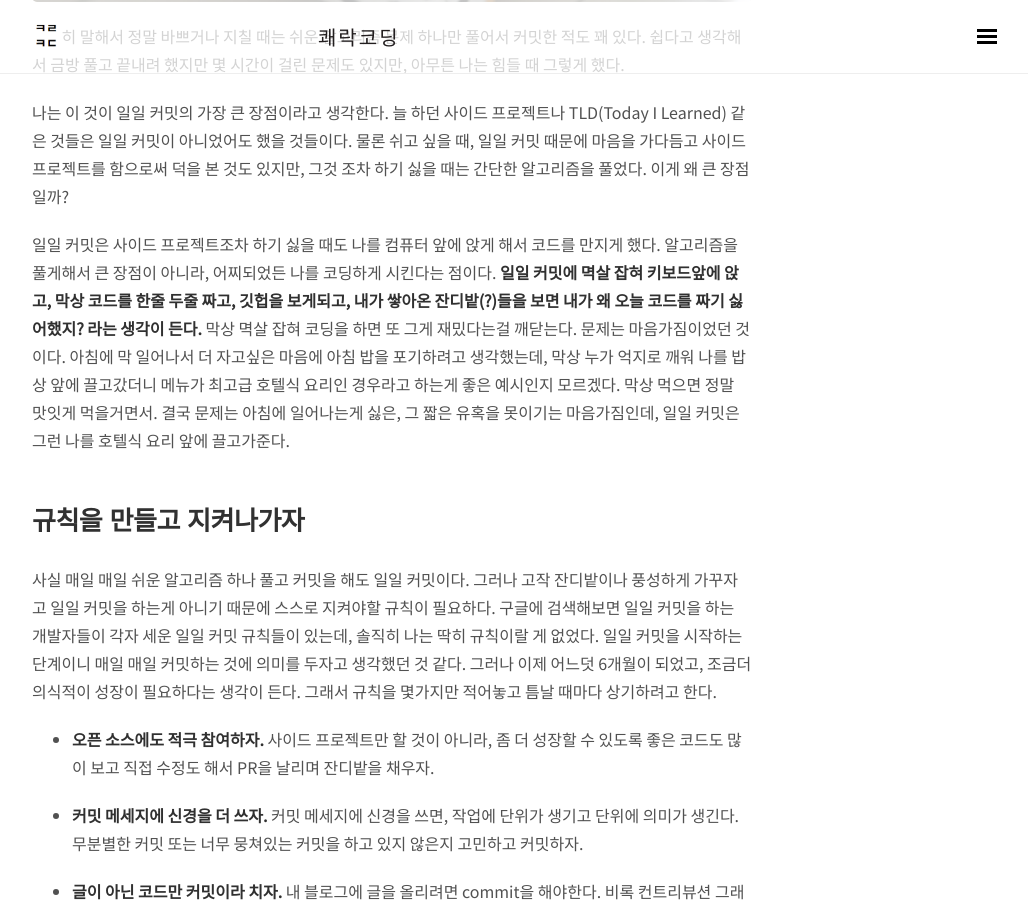
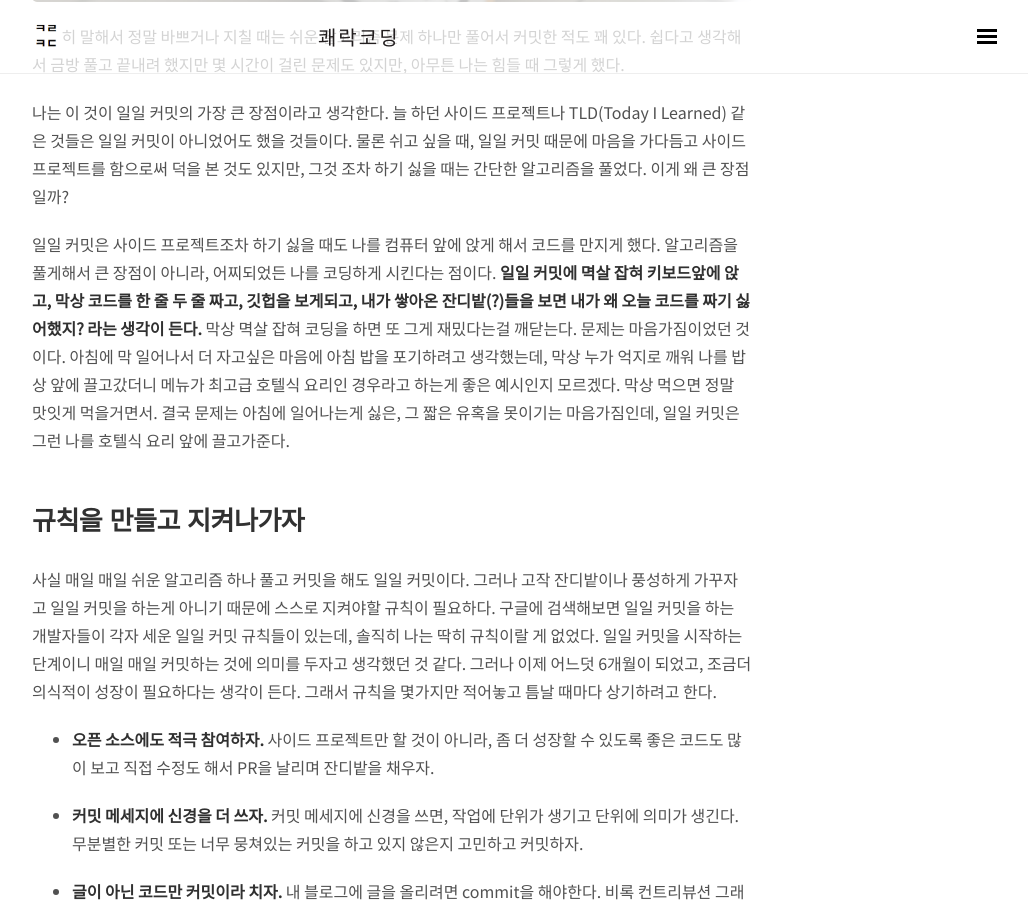
Before and after one commit to wooooooak/wooooooak.github.io, a Jekyll site: the page built from _posts/2018-12-2-일일커밋회고.md, in a window 1280 px wide and 900 px high, scrolled down 2269 px. Shown: the whole window, without its empty margins (248-1276 px from the left). Built offline with Jekyll 4.4.1, drawn with Linux system fonts in a browser that asks for light colours; nearby versions of some CDN libraries; some web fonts are replaced; comment, search, counter and statistics services are not loaded.

Commit message:
오탈자 수정

```diff
--- a/_posts/2018-12-2-일일커밋회고.md
+++ b/_posts/2018-12-2-일일커밋회고.md
@@ -27,7 +27,7 @@ comments: true
 
 나는 이 것이 일일 커밋의 가장 큰 장점이라고 생각한다. 늘 하던 사이드 프로젝트나 TLD(Today I Learned) 같은 것들은 일일 커밋이 아니었어도 했을 것들이다. 물론 쉬고 싶을 때, 일일 커밋 때문에 마음을 가다듬고 사이드프로젝트를 함으로써 덕을 본 것도 있지만, 그것 조차 하기 싫을 때는 간단한 알고리즘을 풀었다. 이게 왜 큰 장점일까?
 
-일일 커밋은 사이드 프로젝트조차 하기 싫을 때도 나를 컴퓨터 앞에 앉게 해서 코드를 만지게 했다. 알고리즘을 풀게해서 큰 장점이 아니라, 어찌되었든 나를 코딩하게 시킨다는 점이다. **일일 커밋에 멱살 잡혀 키보드앞에 앉고, 막상 코드를 한줄 두줄 짜고, 깃헙을 보게되고, 내가 쌓아온 잔디밭(?)들을 보면 내가 왜 오늘 코드를 짜기 싫어했지? 라는 생각이 든다.** 막상 멱살 잡혀 코딩을 하면 또 그게 재밌다는걸 깨닫는다. 문제는 마음가짐이었던 것이다. 아침에 막 일어나서 더 자고싶은 마음에 아침 밥을 포기하려고 생각했는데, 막상 누가 억지로 깨워 나를 밥상 앞에 끌고갔더니 메뉴가 최고급 호텔식 요리인 경우라고 하는게 좋은 예시인지 모르겠다. 막상 먹으면 정말 맛잇게 먹을거면서. 결국 문제는 아침에 일어나는게 싫은, 그 짧은 유혹을 못이기는 마음가짐인데, 일일 커밋은 그런 나를 호텔식 요리 앞에 끌고가준다.
+일일 커밋은 사이드 프로젝트조차 하기 싫을 때도 나를 컴퓨터 앞에 앉게 해서 코드를 만지게 했다. 알고리즘을 풀게해서 큰 장점이 아니라, 어찌되었든 나를 코딩하게 시킨다는 점이다. **일일 커밋에 멱살 잡혀 키보드앞에 앉고, 막상 코드를 한 줄 두 줄 짜고, 깃헙을 보게되고, 내가 쌓아온 잔디밭(?)들을 보면 내가 왜 오늘 코드를 짜기 싫어했지? 라는 생각이 든다.** 막상 멱살 잡혀 코딩을 하면 또 그게 재밌다는걸 깨닫는다. 문제는 마음가짐이었던 것이다. 아침에 막 일어나서 더 자고싶은 마음에 아침 밥을 포기하려고 생각했는데, 막상 누가 억지로 깨워 나를 밥상 앞에 끌고갔더니 메뉴가 최고급 호텔식 요리인 경우라고 하는게 좋은 예시인지 모르겠다. 막상 먹으면 정말 맛잇게 먹을거면서. 결국 문제는 아침에 일어나는게 싫은, 그 짧은 유혹을 못이기는 마음가짐인데, 일일 커밋은 그런 나를 호텔식 요리 앞에 끌고가준다.
 
 ## 규칙을 만들고 지켜나가자
 사실 매일 매일 쉬운 알고리즘 하나 풀고 커밋을 해도 일일 커밋이다. 그러나 고작 잔디밭이나 풍성하게 가꾸자고 일일 커밋을 하는게 아니기 때문에 스스로 지켜야할 규칙이 필요하다. 구글에 검색해보면 일일 커밋을 하는 개발자들이 각자 세운 일일 커밋 규칙들이 있는데, 솔직히 나는 딱히 규칙이랄 게 없었다. 일일 커밋을 시작하는 단계이니 매일 매일 커밋하는 것에 의미를 두자고 생각했던 것 같다. 그러나 이제 어느덧 6개월이 되었고, 조금더 의식적이 성장이 필요하다는 생각이 든다. 그래서 규칙을 몇가지만 적어놓고 틈날 때마다 상기하려고 한다.
```
